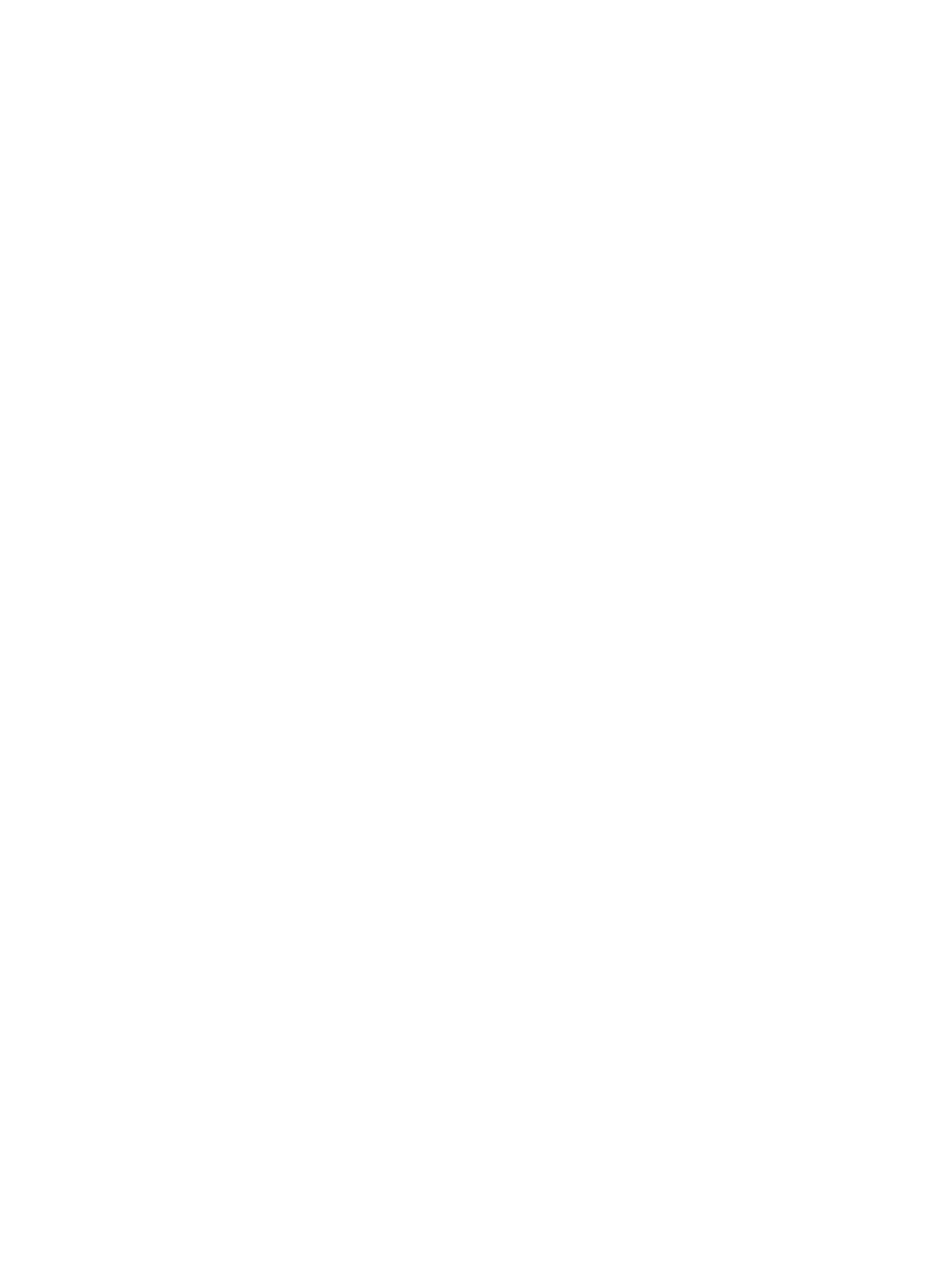
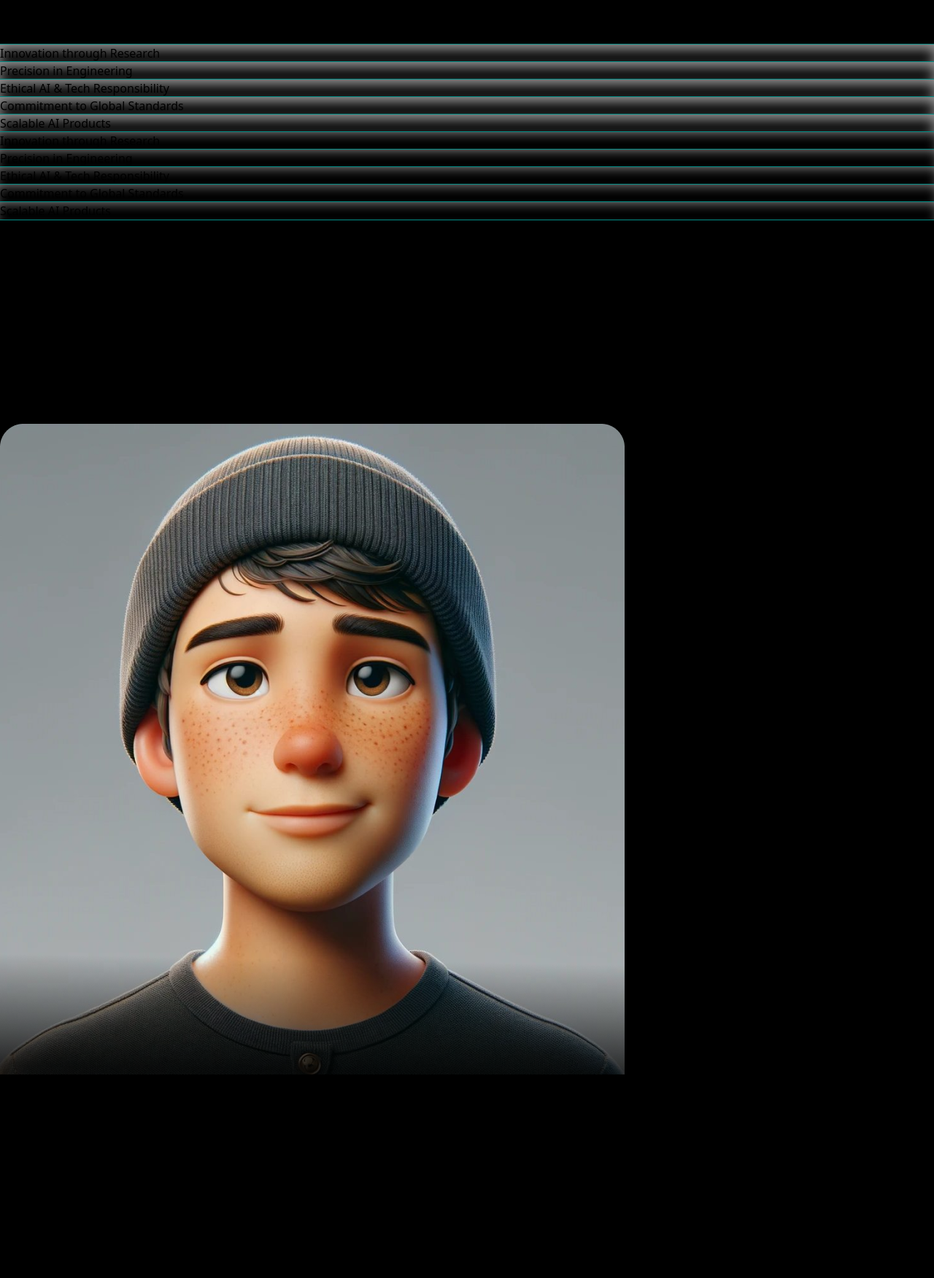
Before and after one commit to antony-akshay/SQARIS, a React (Vite) app: page / in a window 1280 px wide. Shown: the part 948-2700 px from the top of the page at 73% size. Before the commit the page ends 800 px from the top, so only its background shows below. Built offline with nearby package versions, Linux system fonts and the light colour scheme.

Commit message:
team-profile-card->FlipCard()

```diff
--- a/src/App.jsx
+++ b/src/App.jsx
@@ -1,4 +1,5 @@
 // import { BackgroundBoxes } from "./components/elements/BackgroundBoxes";
+import './App.css';
 import BackgroundSection from "./components/elements/BackgroundSection";
 import cnn from '../src/assets/image/technology/cnn.png';
 import python from '../src/assets/image/technology/python.png';
@@ -20,13 +21,23 @@ import Mission from "./components/elements/Mission";
 import Philosophy from "./components/elements/Philosophy";
 import CoreValues from "./components/elements/CoreValues";
 import OurStory from "./components/elements/OurStory";
+import HomeLanding from './components/elements/HomeLanding';
+import LandingBelow from "./components/elements/LandingBelow";
+import FlipCard from './components/elements/Flipcard';
 
 
 function App() {
   return (
-<>
-<OurStory/>
-</>
+    <>
+      <Navbar />
+      <HomeLanding />
+      <LandingBelow />
+      <FeatureShowcase />
+      <Mission />
+      <OurStory />
+      <FlipCard />
+      <InfiniteMovingCardsElement />
+    </>
   );
 }
 
--- /dev/null
+++ b/src/components/elements/Flipcard.jsx
@@ -0,0 +1,63 @@
+import React from 'react';
+import frontImage from '../../assets/image/team/image.png'; // Use your actual image path
+import { FaBirthdayCake, FaHome, FaCalendarAlt } from 'react-icons/fa';
+
+const FlipCard = () => {
+    return (
+        <div className="flex items-center justify-center min-h-screen bg-black">
+            <div className="group [perspective:1000px]">
+                <div className="relative w-[300px] h-[440px] duration-700 [transform-style:preserve-3d] group-hover:[transform:rotateY(180deg)]">
+
+                    {/* FRONT */}
+                    <div className="absolute inset-0 bg-black rounded-2xl overflow-hidden [backface-visibility:hidden]">
+                        <div className="h-[85%] relative">
+                            <img
+                                src={frontImage}
+                                alt="Gokul Gopalan"
+                                className="w-full h-full object-cover"
+                            />
+                            <div className="absolute inset-0 bg-gradient-to-b from-transparent via-black/60 to-black" />
+                        </div>
+                        <div className="h-[15%] flex items-center justify-center">
+                            <h2 className="text-green-400 text-xl font-semibold font-[Poppins]">Gokul Gopalan</h2>
+                        </div>
+                    </div>
+
+                    {/* BACK */}
+                    <div className="absolute inset-0 rounded-2xl bg-[#121212] text-white p-6 [backface-visibility:hidden] [transform:rotateY(180deg)]">
+                        <h2 className="text-green-400 text-xl font-bold text-center mb-6">CEO Founder</h2>
+
+                        {/* Date of Birth */}
+                        <div className="mb-4">
+                            <p className="text-sm mb-1 ml-2">Date of birth</p>
+                            <div className="flex justify-between items-center px-4 py-2 bg-[#1c1c1c] rounded-xl border border-gray-700">
+                                <span>15 March 2003</span>
+                                <FaBirthdayCake className="text-green-400" />
+                            </div>
+                        </div>
+
+                        {/* Address */}
+                        <div className="mb-4">
+                            <p className="text-sm mb-1 ml-2">Address</p>
+                            <div className="flex justify-between items-center px-4 py-2 bg-[#1c1c1c] rounded-xl border border-gray-700">
+                                <span>Kalpetta, Wayanad,<br />Kerala – 673121</span>
+                                <FaHome className="text-green-400" />
+                            </div>
+                        </div>
+
+                        {/* Joining Date */}
+                        <div>
+                            <p className="text-sm mb-1 ml-2">Joining date</p>
+                            <div className="flex justify-between items-center px-4 py-2 bg-[#1c1c1c] rounded-xl border border-gray-700">
+                                <span>10 June 2025</span>
+                                <FaCalendarAlt className="text-green-400" />
+                            </div>
+                        </div>
+                    </div>
+                </div>
+            </div>
+        </div>
+    );
+};
+
+export default FlipCard;
```
